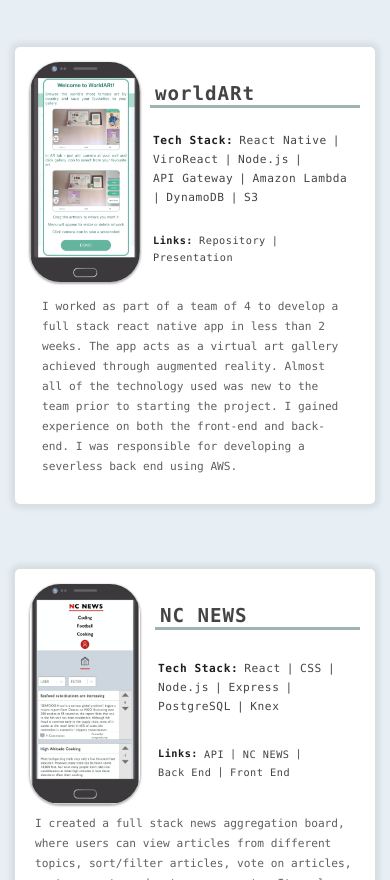
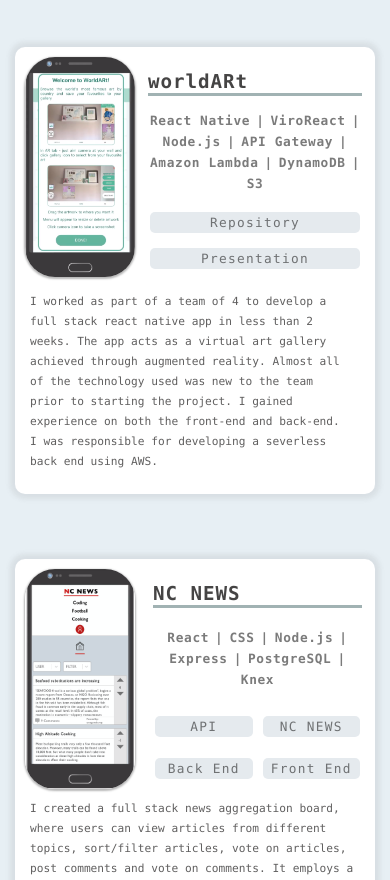
Before and after one commit to JPReynolds/JPReynolds.github.io, a plain HTML site: page about.html in a window 390 px wide. Shown: the part 220-1100 px from the top of the page. Drawn offline with Linux system fonts and the light colour scheme.

Commit message:
updated styling for mobile screen

```diff
--- a/about.html
+++ b/about.html
@@ -28,18 +28,10 @@
           <p class="info__projects info__worldARt">
             I worked as part of a team of 4 to develop a full stack react native app in less than 2 weeks. The app acts as a virtual art gallery achieved through augmented reality. Almost all of the technology used was new to the team prior to starting the project. I gained experience on both the front-end and back-end. I was responsible for developing a severless back end using AWS.
           </p>
-          <div class="link__projects links__worldARt">
-          <p class="gitHub__link title__links">Links:</p>
-          <p class="links">
-            <a target="_blank" href="https://github.com/JPReynolds/worldARt.git" class="gitHub__link">Repository</a>
-          </p>
-          <p class="gitHub__link">|</p>
-          <p class="links">
-            <a target="_blank" href="https://www.youtube.com/watch?v=qnRJ6buCzzY&t=152s" class="gitHub__link">Presentation</a>
-          </p>
-          </div>
+            <a target="_blank" href="https://github.com/JPReynolds/worldARt.git" class="gitHub__link links__worldARt--repo">Repository</a>
+            <a target="_blank" href="https://www.youtube.com/watch?v=qnRJ6buCzzY&t=152s" class="gitHub__link links__worldARt--pres">Presentation</a>
+
           <ul class="tech__worldARt tech__projects">
-            <li class="list__tech--projects title__links">Tech Stack:</li>
             <li class="list__tech--projects">React Native</li>
             <li class="list__tech--projects">|</li>
             <li class="list__tech--projects">ViroReact</li>
@@ -65,26 +57,12 @@
           <p class="info__projects info__projects--ncnews">
             I created a full stack news aggregation board, where users can view articles from different topics, sort/filter articles, vote on articles, post comments and vote on comments. It employs a RESTful API that follows an MVC architecture pattern. The API was developed using Node.js, Express.js, PostgreSQL and Knex. The front end was developed using React.js, HTML5 and CSS.
           </p>
-          <div class="link__projects links__ncnews" id="gitHubRepo">
-            <p class="gitHub__link title__links">Links:</p>
-            <p class="links">
-              <a  target="_blank" href="https://jordans-nc-news.herokuapp.com/api" class="gitHub__link">API</a>
-            </p>
-            <p class="gitHub__link">|</p>
-            <p class="links">
-              <a target="_blank" href="https://nc-news-jpreynolds.netlify.app/" class="gitHub__link">NC NEWS</a>
-            </p>
-            <p class="gitHub__link">|</p>
-            <p class="links">
-              <a target="_blank" href="https://github.com/JPReynolds/be-nc-news.git" class="gitHub__link">Back End</a>
-            </p>
-            <p class="gitHub__link">|</p>
-            <p class="links">
-              <a target="_blank" href="https://github.com/JPReynolds/fe-nc-news.git" class="gitHub__link">Front End</a>
-            </p>
-          </div>
+              <a  target="_blank" href="https://jordans-nc-news.herokuapp.com/api" class="gitHub__link ncnewsAPI">API</a>
+              <a target="_blank" href="https://nc-news-jpreynolds.netlify.app/" class="gitHub__link ncnewsHosted">NC NEWS</a>
+              <a target="_blank" href="https://github.com/JPReynolds/be-nc-news.git" class="gitHub__link ncnewsBE">Back End</a>
+              <a target="_blank" href="https://github.com/JPReynolds/fe-nc-news.git" class="gitHub__link ncnewsFE">Front End</a>
+
           <ul class="tech__ncnews tech__projects">
-            <li class="list__tech--projects title__links">Tech Stack:</li>
             <li class="list__tech--projects">React</li>
             <li class="list__tech--projects">|</li>
             <li class="list__tech--projects">CSS</li>
--- a/index.css
+++ b/index.css
@@ -1,3 +1,13 @@
+html {
+  box-sizing: border-box;
+}
+
+*,
+*:before,
+*:after {
+  box-sizing: inherit;
+}
+
 @media only screen and (max-width: 1135px) {
   .home {
     grid-template-columns: 1fr 5fr 1fr !important;
@@ -34,8 +44,8 @@
   .about--info,
   .education--uni,
   .info__projects,
-  .tech__projects,
-  .tech {
+  .tech,
+  .interests {
     font-size: 0.7em !important;
   }
 
@@ -131,8 +141,8 @@
 
   .worldARt {
     grid-template-columns: 1fr 2fr !important;
-    grid-template-rows: auto auto auto auto !important;
-    grid-template-areas: 'worldARtImage worldARtTitle' 'worldARtImage worldARtTech' 'worldARtImage worldARtGit' 'worldARtInfo worldARtInfo' !important;
+    grid-template-rows: auto auto auto auto auto !important;
+    grid-template-areas: 'worldARtImage worldARtTitle' 'worldARtImage worldARtTech' 'worldARtImage worldARtRepo' 'worldARtImage worldARtPres' 'worldARtInfo worldARtInfo' !important;
     margin: 50px 15px 15px 15px !important;
   }
 
@@ -145,9 +155,9 @@
   }
 
   .ncnews {
-    grid-template-columns: 1fr 2fr !important;
-    grid-template-rows: auto auto auto auto !important;
-    grid-template-areas: 'ncnewsImage ncnewsTitle' 'ncnewsImage ncnewsTech' 'ncnewsImage ncnewsGit' 'ncnewsInfo ncnewsInfo' !important;
+    grid-template-columns: 1fr 1fr 1fr !important;
+    grid-template-rows: auto auto auto auto auto !important;
+    grid-template-areas: 'ncnewsImage ncnewsTitle ncnewsTitle' 'ncnewsImage ncnewsTech ncnewsTech' 'ncnewsImage ncnewsAPI ncnewsHosted' 'ncnewsImage ncnewsBE ncnewsFE' 'ncnewsInfo ncnewsInfo ncnewsInfo' !important;
 
     margin: 50px 15px 50px 15px !important;
   }
@@ -165,6 +175,14 @@
   .tech__projects,
   .link__projects {
     align-self: start !important;
+  }
+
+  .gitHub__link {
+    font-size: 0.8em !important;
+  }
+
+  .list__tech--projects {
+    font-size: 0.8em !important;
   }
 }
 
@@ -387,13 +405,13 @@ footer,
 .contact__icons--img {
   height: 40px;
   width: 40px;
-  padding: 5px 10px 5px 10px;
+  padding: 5px;
 }
 
 .icon__footer {
-  height: 25px;
-  width: 25px;
-  padding: 5px 10px 5px 10px;
+  height: 30px;
+  width: 30px;
+  padding: 5px;
 }
 
 /* projects page */
@@ -415,9 +433,9 @@ footer,
 
 .card__projects {
   margin: 0px 50px 80px 50px;
-  padding: 15px;
+  padding: 10px;
   align-items: center;
-  border-radius: 5px;
+  border-radius: 10px;
 }
 
 .img__projects {
@@ -430,8 +448,8 @@ footer,
 }
 
 .title__projectsCard {
-  padding: 20px 0 0 5px;
-  margin: 0;
+  padding: 10px 0 0 0px;
+  margin: 3px;
   font-size: 1.2em;
   font-weight: 600;
   letter-spacing: 0.05em;
@@ -442,7 +460,7 @@ footer,
 
 .info__projects {
   text-align: start;
-  padding: 7px;
+  padding: 7px 7px 7px 0;
   margin: 0;
   align-self: center;
   line-height: 20px;
@@ -453,39 +471,54 @@ footer,
 .tech__projects {
   display: flex;
   list-style: none;
-  justify-content: start;
+  justify-content: center;
   width: 100%;
   padding: 5px 0 5px 0;
   flex-wrap: wrap;
   margin: 0;
-  font-weight: 500;
-  letter-spacing: 0.05em;
-  font-size: 0.8em;
 }
 
 .list__tech--projects {
   margin: 3px !important;
   text-align: center;
+  font-weight: 600;
+  letter-spacing: 0.05em;
+  font-size: 0.9em;
+  color: hsla(0, 7%, 3%, 0.534);
 }
 
 .title__links {
   color: hsla(0, 7%, 3%, 0.904) !important;
-  font-weight: 600 !important;
+  font-weight: 600;
+  font-size: 0.8em;
 }
 
 .link__projects {
-  justify-self: start;
-  display: flex;
-  align-items: center;
-  flex-wrap: wrap;
+  justify-self: center;
 }
 
 .gitHub__link {
-  font-weight: 500;
-  letter-spacing: 0.05em;
-  font-size: 0.8em;
+  background-color: rgba(200, 212, 219, 0.479);
+  padding-top: 7px;
+  font-weight: 550;
+  font-size: 1em;
+  letter-spacing: 0.1em;
   text-decoration: none;
-  margin: 3px !important;
+  margin: 5px 5px 5px 5px;
+  text-align: center;
+
+  padding: 3px;
+  color: hsla(0, 7%, 3%, 0.534);
+  border-radius: 5px;
+  /* box-shadow: 0px 0px 1px 1px rgba(112, 111, 112, 0.151); */
+}
+
+.link__worldARt--repo {
+  grid-area: worldARtRepo;
+}
+
+.link__worldARt--pres {
+  grid-area: worldARtPres;
 }
 
 .links {
@@ -503,9 +536,25 @@ a {
 .ncnews {
   grid-area: ncnews;
   display: grid;
-  grid-template-columns: auto auto;
-  grid-template-rows: auto auto auto auto;
-  grid-template-areas: 'ncnewsImage ncnewsTitle' 'ncnewsImage ncnewsInfo' 'ncnewsImage ncnewsTech' 'ncnewsImage ncnewsGit';
+  grid-template-columns: auto auto auto;
+  grid-template-rows: auto auto auto auto auto;
+  grid-template-areas: 'ncnewsImage ncnewsTitle ncnewsTitle' 'ncnewsImage ncnewsInfo ncnewsInfo' 'ncnewsImage ncnewsTech ncnewsTech' 'ncnewsImage ncnewsAPI ncnewsHosted' 'ncnewsImage ncnewsBE ncnewsFE';
+}
+
+.ncnewsAPI {
+  grid-area: ncnewsAPI;
+}
+
+.ncnewsHosted {
+  grid-area: ncnewsHosted;
+}
+
+.ncnewsBE {
+  grid-area: ncnewsBE;
+}
+
+.ncnewsFE {
+  grid-area: ncnewsFE;
 }
 
 .title__ncnews {
@@ -532,9 +581,9 @@ a {
   margin-top: 50px;
   grid-area: worldARt;
   display: grid;
-  grid-template-columns: auto auto;
+  grid-template-columns: auto auto auto;
   grid-template-rows: auto auto auto auto;
-  grid-template-areas: 'worldARtImage worldARtTitle' 'worldARtImage worldARtInfo' 'worldARtImage worldARtTech' 'worldARtImage worldARtGit';
+  grid-template-areas: 'worldARtImage worldARtTitle worldARtTitle' 'worldARtImage worldARtInfo worldARtInfo' 'worldARtImage worldARtTech worldARtTech' 'worldARtImage worldARtRepo worldARtPres';
 }
 
 .title__worldARt {
```
